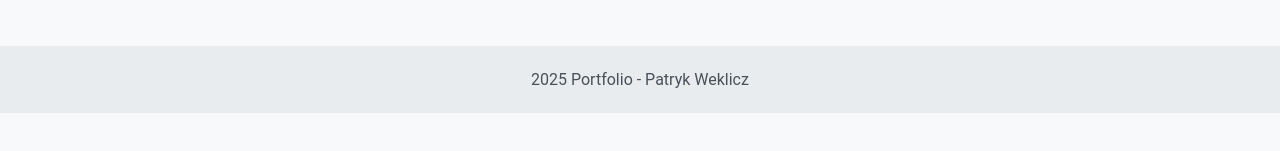
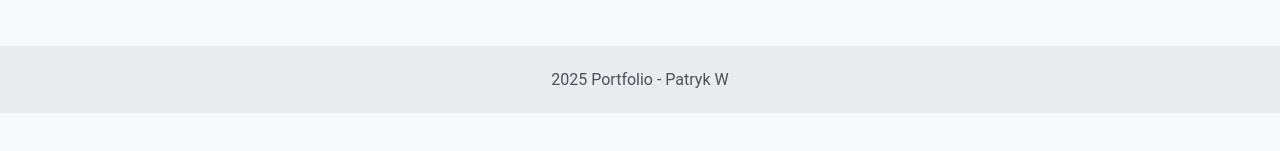
Before and after one commit to pikoseq9/Portfolio, a React (Create React App) app: page /contact in a window 1280 px wide. Shown: the part 159-310 px from the top of the page. Built offline with nearby package versions, Linux system fonts and the light colour scheme.

Commit message:
about merge

```diff
--- a/src/App.js
+++ b/src/App.js
@@ -1,7 +1,6 @@
-import logo from "./logo.svg";
 import "./styles.css";
 import Navbar from "./components/Navbar";
-import { BrowserRouter as Router, Routes, Route } from "react-router-dom";
+import { Routes, Route } from "react-router-dom";
 import Home from "./pages/Home";
 import Blog from "./pages/Blog";
 import Projects from "./pages/Projects";
--- a/src/components/Footer.js
+++ b/src/components/Footer.js
@@ -5,7 +5,7 @@ export default function Footer() {
 
   return (
     <footer className="footer">
-      <p>{year} Portfolio - Patryk Weklicz</p>
+      <p>{year} Portfolio - Patryk W</p>
     </footer>
   );
 }
```
